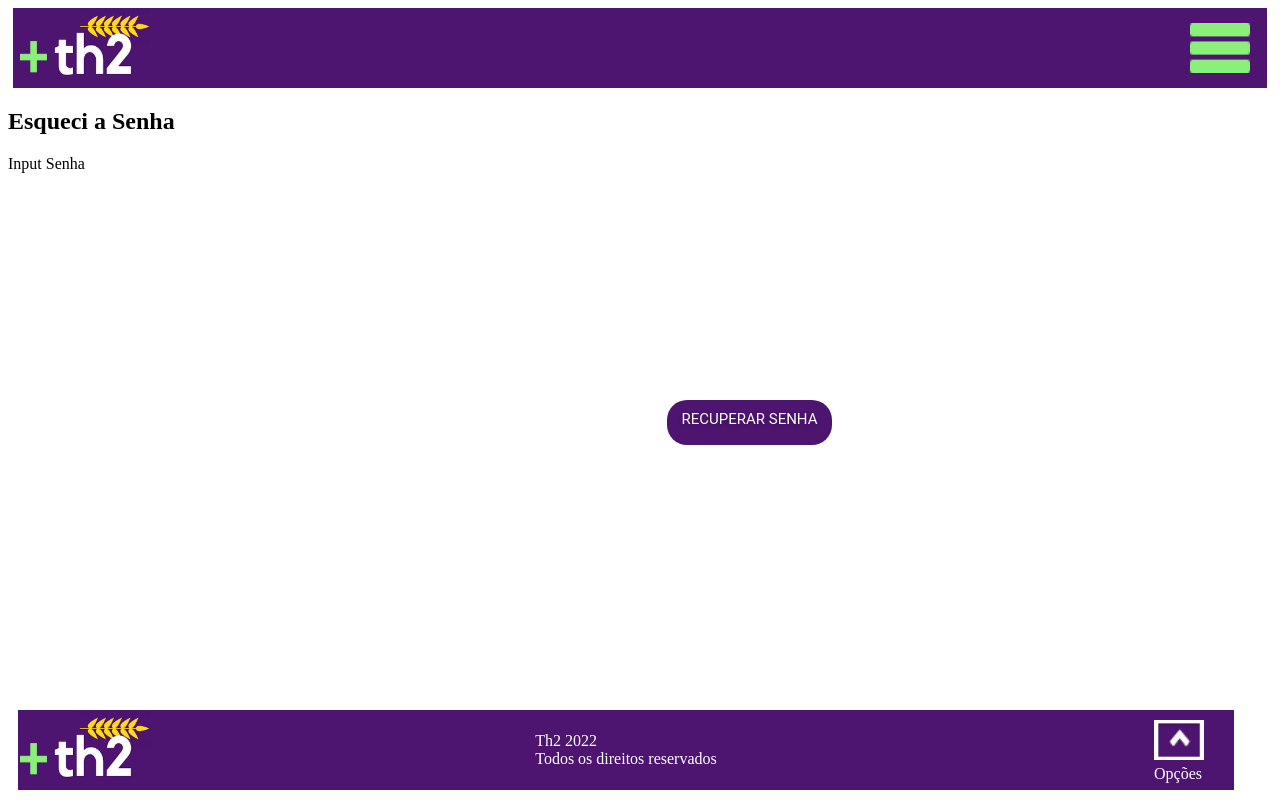
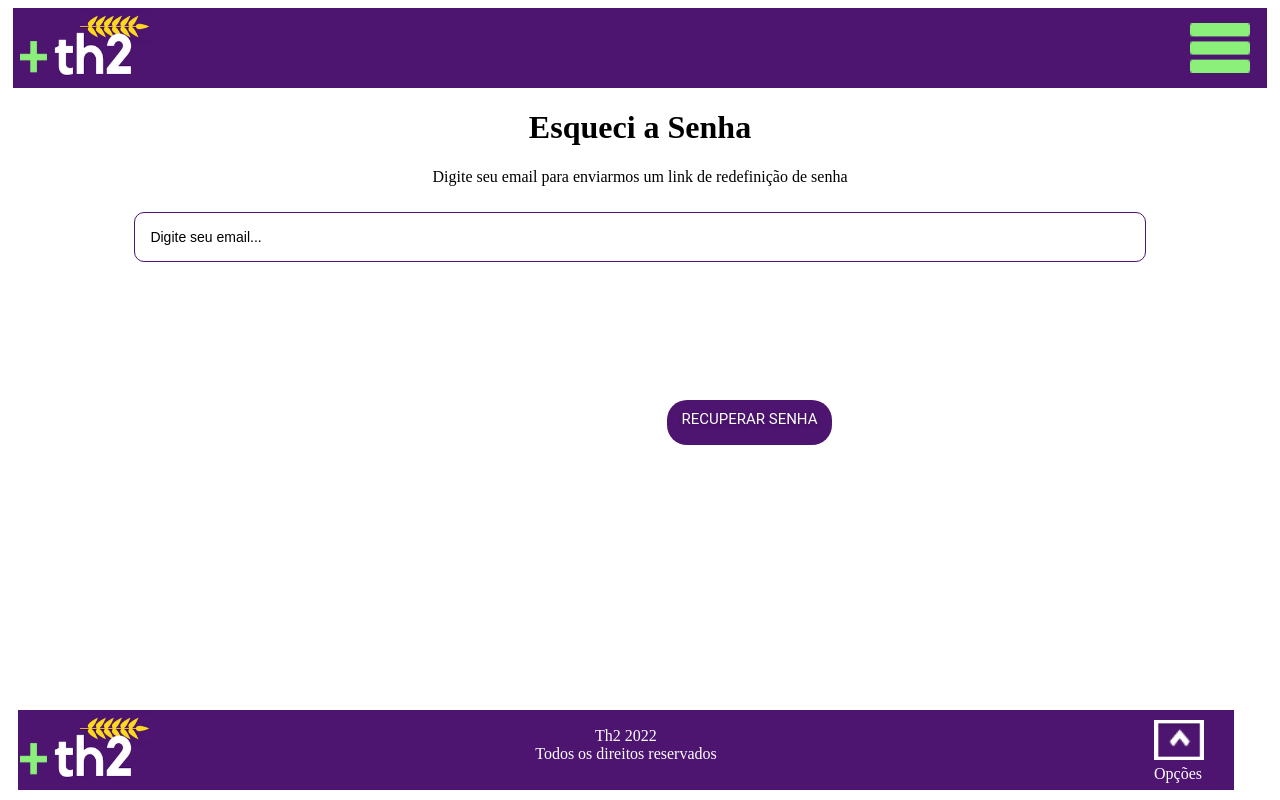
Before and after one commit to MarceloHorikoshi/th2_site, a React (Create React App) app: page / in a window 1280 px wide. Built offline with nearby package versions, Linux system fonts and the light colour scheme.

Commit message:
add textInput and finish forgotPassword

```diff
--- a/package.json
+++ b/package.json
@@ -8,7 +8,8 @@
     "@testing-library/user-event": "^13.5.0",
     "react": "^18.2.0",
     "react-dom": "^18.2.0",
-    "react-scripts": "5.0.1",
+    "react-hook-form": "^7.39.4",
+    "react-scripts": "^5.0.1",
     "web-vitals": "^2.1.4"
   },
   "scripts": {
--- a/src/Components/Button/index.jsx
+++ b/src/Components/Button/index.jsx
@@ -1,9 +1,6 @@
 import styles from './button.module.css'
 
 export default function Button({ text }) {
-  // const redirect = () => {
-  //   console.log('Redirect Home');
-  // }
 
   return (
     <div className={styles.button}>
--- /dev/null
+++ b/src/Components/TextInput/index.jsx
@@ -0,0 +1,21 @@
+import React from "react"
+import { useForm } from "react-hook-form"
+import "./textInput.module.css";
+
+export default function TextInput() {
+  const {
+    register,
+    handleSubmit,
+  } = useForm();
+  const onSubmit = (data) => {
+    console.log(data);
+  }
+
+  return (
+    <div>
+      <form onSubmit={handleSubmit(onSubmit)}>
+        <input defaultValue="Digite seu email..." {...register("example")} />
+      </form>
+    </div>
+  )
+}
--- /dev/null
+++ b/src/Components/TextInput/textInput.module.css
@@ -0,0 +1,12 @@
+input {
+  display: block;
+  box-sizing: border-box;
+  width: 80%;
+  height: 50px;
+  border-radius: 10px;
+  border: 1.5px solid #4D1470;
+  padding: 10px 15px;
+  margin-bottom: 10px;
+  font-size: 14px;
+  margin-left: 10%;
+}
--- /dev/null
+++ b/src/Pages/ForgotPassword/forgot.module.css
@@ -0,0 +1,9 @@
+h1 {
+  font-weight: 600;
+  text-align: center;
+}
+
+p {
+  text-align: center;
+  padding-bottom: 10px;
+}
--- a/src/Pages/ForgotPassword/index.jsx
+++ b/src/Pages/ForgotPassword/index.jsx
@@ -1,15 +1,21 @@
 import Footer from '../../Components/Footer'
 import Header from '../../Components/Header'
 import Button from '../../Components/Button'
+import TextInput from '../../Components/TextInput';
+
+import "./forgot.module.css";
 
 export default function ForgotPassword() {
+
   return (
     <div className='ForgotPassword'>
       <Header />
 
-      <h2>Esqueci a Senha</h2>
+      <h1>Esqueci a Senha</h1>
 
-      <p>Input Senha</p>
+      <p>Digite seu email para enviarmos um link de redefinição de senha</p>
+
+      <TextInput />
 
       <Button text={'RECUPERAR SENHA'} />
 
```
Also changed, not shown: src/Pages/ForgotPassword/styles.css (deleted), 1 other file (tests, documents, lock files or other folders).
